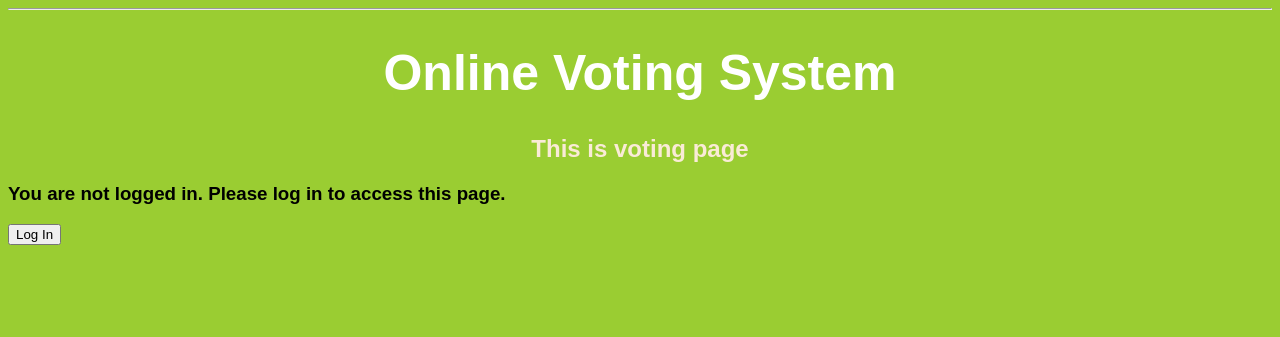
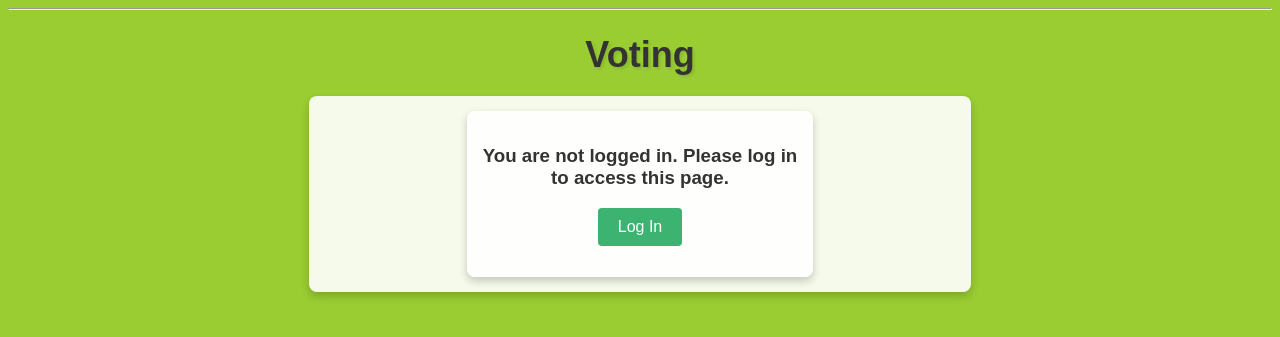
Before and after one commit to MShrinath/PFSD_OVS, a Django app: page /vote in a window 1280 px wide. Shown: the part 31-368 px from the top of the page. Run offline with Django 5.2, Linux system fonts and the light colour scheme; some web fonts are replaced.

Commit message:
chittibabu review

```diff
--- a/OVS/static/css/index.css
+++ b/OVS/static/css/index.css
@@ -8,6 +8,46 @@ body {
     background-repeat: no-repeat;
     background-size: cover; */
 }
+
+
+/* HOMEPAGE */
+
+        .home-container {
+            max-width: 800px;
+            margin: 50px auto;
+            padding: 20px;
+            background-color: #fff;
+            border-radius: 10px;
+            box-shadow: 0 0 20px rgba(0, 0, 0, 0.1);
+            text-align: center;
+        }
+        .logo {
+            margin-bottom: 20px;
+        }
+        h1 {
+            color: #333;
+            font-size: 36px;
+            margin-bottom: 20px;
+            text-shadow: 2px 2px 3px rgba(0, 0, 0, 0.1);
+        }
+        p {
+            color: #666;
+            font-size: 18px;
+            margin-bottom: 30px;
+        }
+        button {
+            padding: 10px 20px;
+            font-size: 18px;
+            background-color: #4CAF50;
+            color: #fff;
+            border: none;
+            border-radius: 5px;
+            cursor: pointer;
+            transition: background-color 0.3s ease;
+        }
+        button:hover {
+            background-color: #45a049;
+        }
 
 
 .navbar-container h1 {
@@ -22,28 +62,185 @@ body {
     font-size: 20px;
 }
 
+
 h2 {
     color: antiquewhite;
     text-align: center;
 }
 
-
-/* Register */
-/*
-form {
-    text-align: center;
+/* REGISTER */
+.register {
+    width: 50%;
+    margin: 0 auto;
+    text-align: left;
+    padding: 15px;
+    border-radius: 8px;
+    box-shadow: 0 4px 8px 0 rgba(0, 0, 0, 0.2);
+    background-color: rgba(255, 255, 255, 0.9);
 }
 
-label {
-    color: white;
-    font-size: 20px;
+.register form {
+    display: flex;
+    flex-direction: column;
 }
 
-a {
-    color: white;
+.register label {
+    margin-bottom: 4px;
+    color: #333;
 }
 
+.register input, .register select {
+    width: 100%;
+    padding: 8px;
+    margin: 4px 0;
+    box-sizing: border-box;
+    border: 1px solid #3CB371;
+    border-radius: 4px;
+    outline: none;
+}
+
+.register select {
+    margin-bottom: 8px;
+}
+
+.register input[type="submit"] {
+    background-color: #3CB371;
+    color: white;
+    padding: 8px 16px;
+    border: none;
+    border-radius: 4px;
+    cursor: pointer;
+    font-size: 14px;
+    transition: background-color 0.3s ease;
+}
+
+.register input[type="submit"]:hover {
+    background-color: #2E8B57;
+}
+
+.register h2 {
+    margin-top: 0;
+    color: #3CB371;
+}
+
+.register .error {
+    color: indianred;
+}
+
+
+/* LOGIN */
+
+.login {
+    width: 50%;
+    margin: 0 auto;
+    text-align: left;
+    padding: 15px;
+    border-radius: 8px;
+    box-shadow: 0 4px 8px 0 rgba(0, 0, 0, 0.2);
+    background-color: rgba(255, 255, 255, 0.9);
+}
+
+.login form {
+    display: flex;
+    flex-direction: column;
+}
+
+.login label {
+    margin-bottom: 4px;
+    color: #333;
+}
+
+.login input {
+    width: 100%;
+    padding: 8px;
+    margin: 4px 0;
+    box-sizing: border-box;
+    border: 1px solid #3CB371;
+    border-radius: 4px;
+    outline: none;
+}
+
+.login input[type="submit"] {
+    background-color: #3CB371;
+    color: white;
+    padding: 8px 16px;
+    border: none;
+    border-radius: 4px;
+    cursor: pointer;
+    font-size: 14px;
+    transition: background-color 0.3s ease;
+}
+
+.login input[type="submit"]:hover {
+    background-color: #2E8B57;
+}
+
+.login .error {
+    color: indianred;
+}
+
+
+/* ERROR */
 .error-message {
-    color: red;
+    width: 50%;
+    margin: 0 auto;
+    text-align: center;
+    padding: 15px;
+    border-radius: 8px;
+    box-shadow: 0 4px 8px 0 rgba(0, 0, 0, 0.2);
+    background-color: rgba(255, 255, 255, 0.9);
+}
+
+.error-message h3 {
+    color: #FF6347; /* Tomato red */
+}
+
+
+/* VOTE */
+.voting-container {
+    font-family: Arial, sans-serif;
+    width: 50%;
+    margin: 0 auto;
+    text-align: center;
+    padding: 15px;
+    border-radius: 8px;
+    box-shadow: 0 4px 8px 0 rgba(0, 0, 0, 0.2);
+    background-color: rgba(255, 255, 255, 0.9);
+}
+
+.voting-container h3 {
+    color: #333;
+}
+
+.voting-options {
+    display: flex;
+    flex-direction: column;
+    align-items: center;
+}
+
+.voting-option {
     margin-bottom: 10px;
-} */
+}
+
+.voting-option input {
+    margin-right: 5px;
+}
+
+.voting-option label {
+    color: #333;
+}
+
+.voting-container input[type="submit"] {
+    background-color: #3CB371;
+    color: white;
+    padding: 10px 20px;
+    border: none;
+    border-radius: 4px;
+    cursor: pointer;
+    font-size: 16px;
+    transition: background-color 0.3s ease;
+}
+
+.voting-container input[type="submit"]:hover {
+    background-color: #2E8B57;
+}
--- a/OVS/templates/index.html
+++ b/OVS/templates/index.html
@@ -30,13 +30,21 @@
             {% endif %}
         </nav>
         <hr>
-        <h1>Online Voting System</h1>
     </div>
 
 
     {% block body %}
+    <h1 style="text-align: center;">Online Voting System</h1>
     <div class="home-container">
-        <h2>This is home page</h2>
+
+
+        <!-- <div class="container"> -->
+                <img src="{% static 'images/logg.png' %}" alt="Online Voting System" class="logo" width="150">
+                <h1>Welcome to the Online Voting System</h1>
+                <p>Cast your vote securely and conveniently from anywhere!</p>
+                <a href="{% url 'registerPage' %}"><button>Get Started</button></a>
+        <!-- </div> -->
+
     </div>
     {% endblock %}
 
--- a/OVS/templates/login.html
+++ b/OVS/templates/login.html
@@ -4,7 +4,7 @@
 {% block body %}
 
 <div class="login-container">
-    <h2>User Login</h2>
+    <h1 style="text-align: center;">User Login</h1>
 
     {% if user.is_authenticated %}
         <div class="error-message"><h3>You are already logged in. Please log out to access this page.</h3>
--- a/OVS/templates/register.html
+++ b/OVS/templates/register.html
@@ -4,7 +4,7 @@
 {% block body %}
 
 <div class="register-container">
-	<h2>Register</h2>
+	<h1 style="text-align: center;">User Register</h1>
 
 	{% if user.is_authenticated %}
 	<div class="error-message"><h3>You are already logged in. Please log out to access this page.</h3>
--- a/OVS/templates/vote.html
+++ b/OVS/templates/vote.html
@@ -2,9 +2,9 @@
 {% extends 'index.html' %}
 
 {% block body %}
+<h1 style="text-align: center;">Voting</h1>
+    <div class="voting-container">
 
-    <div class="voting-container">
-        <h2>This is voting page</h2>
 
         {% if not user.is_authenticated %}
         <div class="error-message"><h3>You are not logged in. Please log in to access this page.</h3>
@@ -14,7 +14,7 @@
             </form>
         </div>
         {% elif user.is_voted %}
-        <h3>You have already voted, Thank you!!</h3>
+        <div class="error-message"><h3>You have already voted, Thank you!!</h3></div>
         {% else %}
         <h3>Vote for your favorite candidate</h3>
         <form method="post" action="{% url 'voteCheck' %}">
```
Also changed, not shown: OVS/adminapp/views.py (+21 -1 lines), OVS/static/images/favicon.ico, OVS/static/images/logg.png (added).
